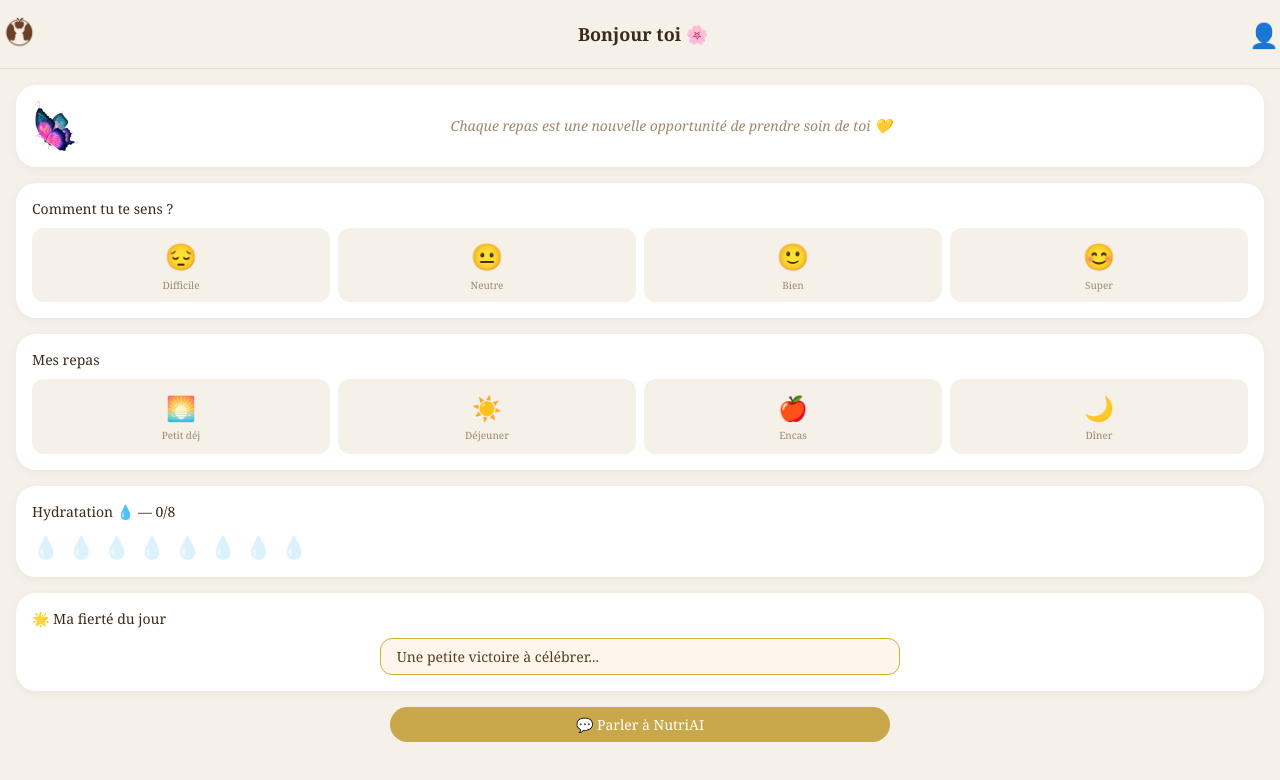
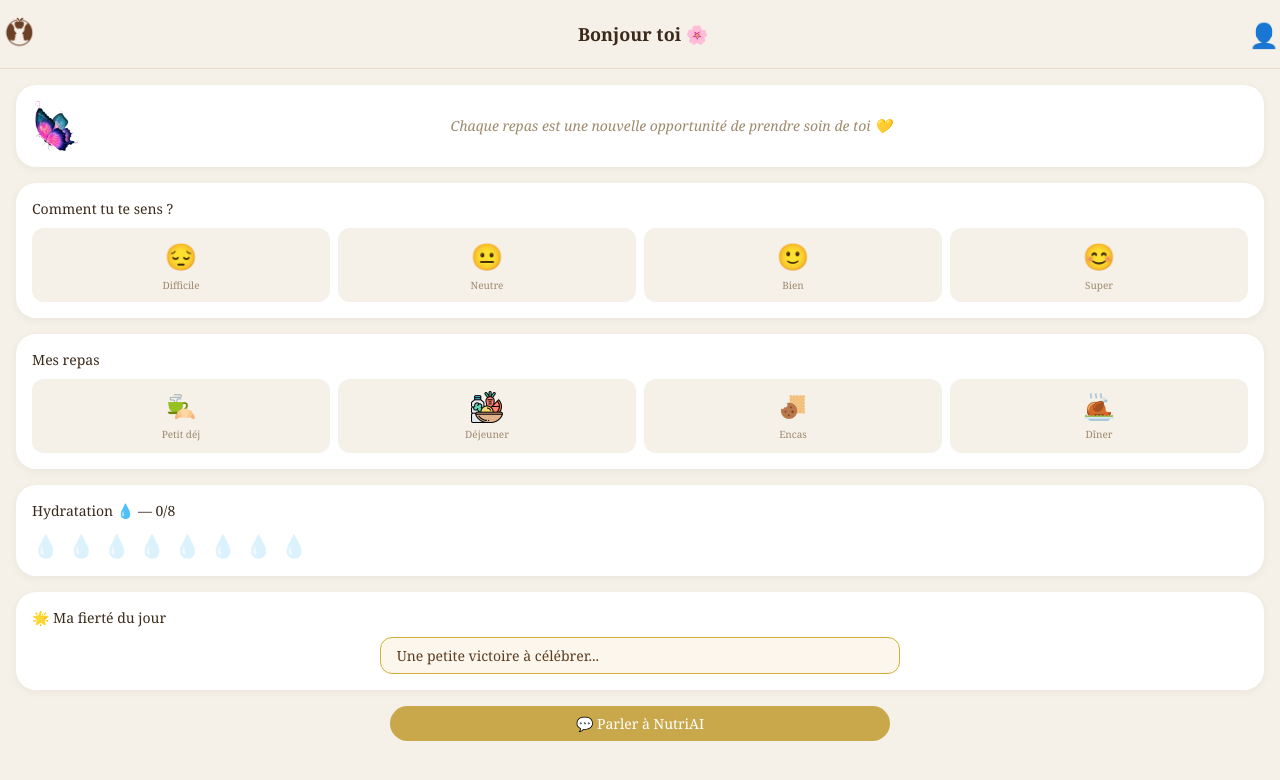
Before and after one commit to IllonaSab/NutriAI, a React (Create React App) app in the folder front/: page /dashboard in a window 1280 px wide. Shown: the top 780 px of the page. Built offline with nearby package versions, Linux system fonts and the light colour scheme; no server answers.

Commit message:
feat: dashboard modifié

```diff
--- a/front/src/components/Header.jsx
+++ b/front/src/components/Header.jsx
@@ -3,7 +3,7 @@ import theme from '../theme'
 const Header = ({ title }) => {
   return (
     <div style={styles.header}>
-      <img src="/Logo.png" alt="logo" style={styles.logo} />
+      <img src="/logo.png" alt="logo" style={styles.logo} />
       <h2 style={styles.title}>{title}</h2>
       <div style={styles.avatar}>👤</div>
     </div>
--- a/front/src/pages/Dashboard.jsx
+++ b/front/src/pages/Dashboard.jsx
@@ -14,10 +14,10 @@ const Dashboard = () => {
   const { user } = useUser()
   const [humeur, setHumeur] = useState(null)
   const [repas, setRepas] = useState([
-    { id: 1, nom: 'Petit déj', icon: '🌅', mange: false },
-    { id: 2, nom: 'Déjeuner', icon: '☀️', mange: false },
-    { id: 3, nom: 'Encas', icon: '🍎', mange: false },
-    { id: 4, nom: 'Dîner', icon: '🌙', mange: false },
+   { id: 1, nom: 'Petit déj', icon: '/petitdej.png', mange: false },
+   { id: 2, nom: 'Déjeuner', icon: '/dejeuner.png', mange: false },
+   { id: 3, nom: 'Encas', icon: '/encas.png', mange: false },
+   { id: 4, nom: 'Dîner', icon: '/diner.png', mange: false },
   ])
   const [eau, setEau] = useState(0)
   const [victoire, setVictoire] = useState('')
@@ -85,7 +85,7 @@ const Dashboard = () => {
         backgroundColor: r.mange ? '#E8F5E9' : theme.colors.background,
         border: r.mange ? '2px solid #81C784' : '2px solid transparent',
       }}>
-                <span style={{ fontSize: '24px' }}>{r.icon}</span>
+        <img src={r.icon} alt={r.nom} style={{ width: '32px', height: '32px', objectFit: 'contain' }} />
         <span style={{
           fontSize: '10px',
           color: r.mange ? '#2E7D32' : theme.colors.textSecondary,
```
Lines whose indentation alone changed are shown as unchanged.
